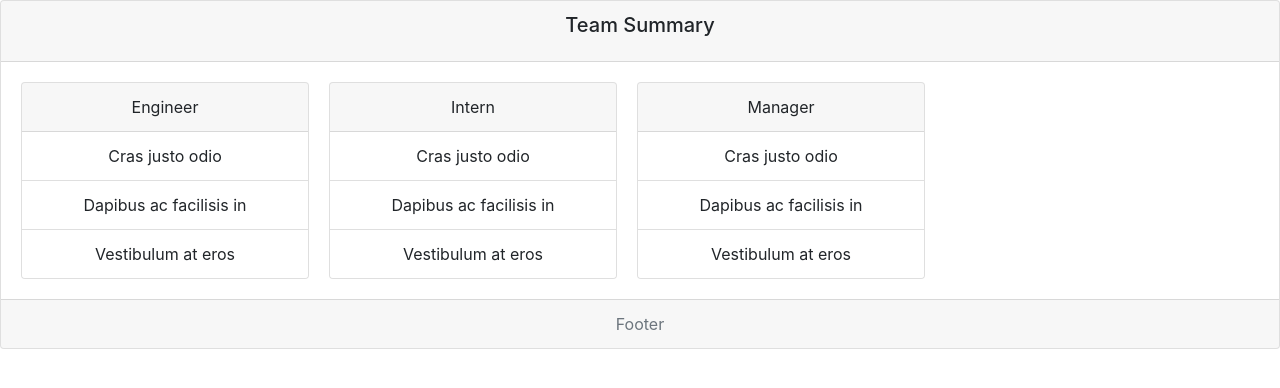
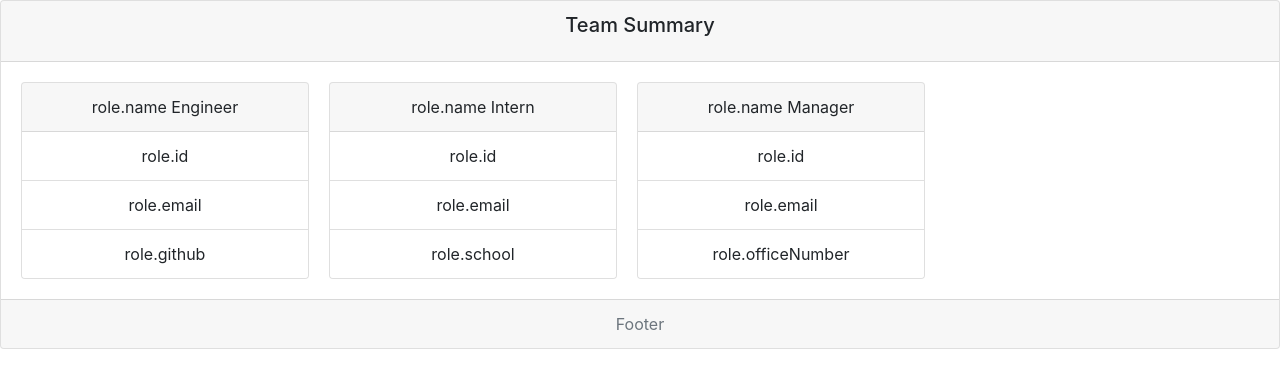
Before and after one commit to taraDM23/Team_portfolio, a website: page templates/main.html in a window 1280 px wide. Drawn offline with nearby package versions, Linux system fonts and the light colour scheme.

Commit message:
modified html

```diff
--- a/templates/main.html
+++ b/templates/main.html
@@ -28,34 +28,37 @@
         <div class="card-body">
             <div class="card" style="width: 18rem;" id="Employee">
                 <div class="card-header">
+                    role.name
                     Engineer
                 </div>
                 <ul class="list-group list-group-flush">
-                    <li class="list-group-item">Cras justo odio</li>
-                    <li class="list-group-item">Dapibus ac facilisis in</li>
-                    <li class="list-group-item">Vestibulum at eros</li>
+                    <li class="list-group-item">role.id</li>
+                    <li class="list-group-item">role.email</li>
+                    <li class="list-group-item">role.github</li>
                 </ul>
             </div>
             <!-- ---------------------------------------------------------------------------- -->
             <div class="card" style="width: 18rem;" id="Employee">
                 <div class="card-header">
+                    role.name
                     Intern
                 </div>
                 <ul class="list-group list-group-flush">
-                    <li class="list-group-item">Cras justo odio</li>
-                    <li class="list-group-item">Dapibus ac facilisis in</li>
-                    <li class="list-group-item">Vestibulum at eros</li>
+                    <li class="list-group-item">role.id</li>
+                    <li class="list-group-item">role.email</li>
+                    <li class="list-group-item">role.school</li>
                 </ul>
             </div>
             <!-- ---------------------------------------------------------------------------- -->
             <div class="card" style="width: 18rem;" id="Employee">
                 <div class="card-header">
+                    role.name
                     Manager
                 </div>
                 <ul class="list-group list-group-flush">
-                    <li class="list-group-item">Cras justo odio</li>
-                    <li class="list-group-item">Dapibus ac facilisis in</li>
-                    <li class="list-group-item">Vestibulum at eros</li>
+                    <li class="list-group-item">role.id</li>
+                    <li class="list-group-item">role.email</li>
+                    <li class="list-group-item">role.officeNumber</li>
                 </ul>
             </div>
         </div>
```
Also changed, not shown: templates/engineer.html (+14 -0 lines), library/Employee.js (line endings or trailing spaces).
